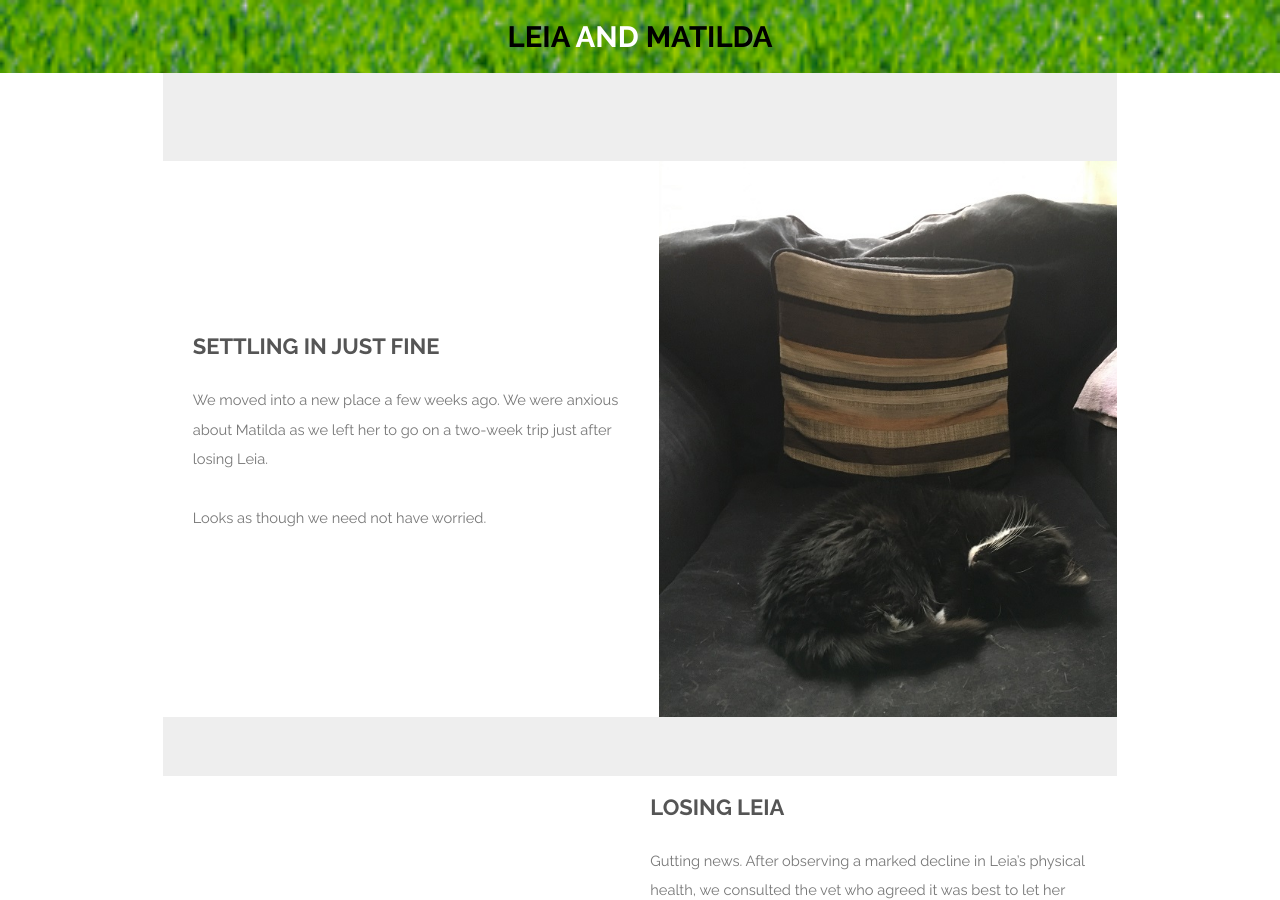
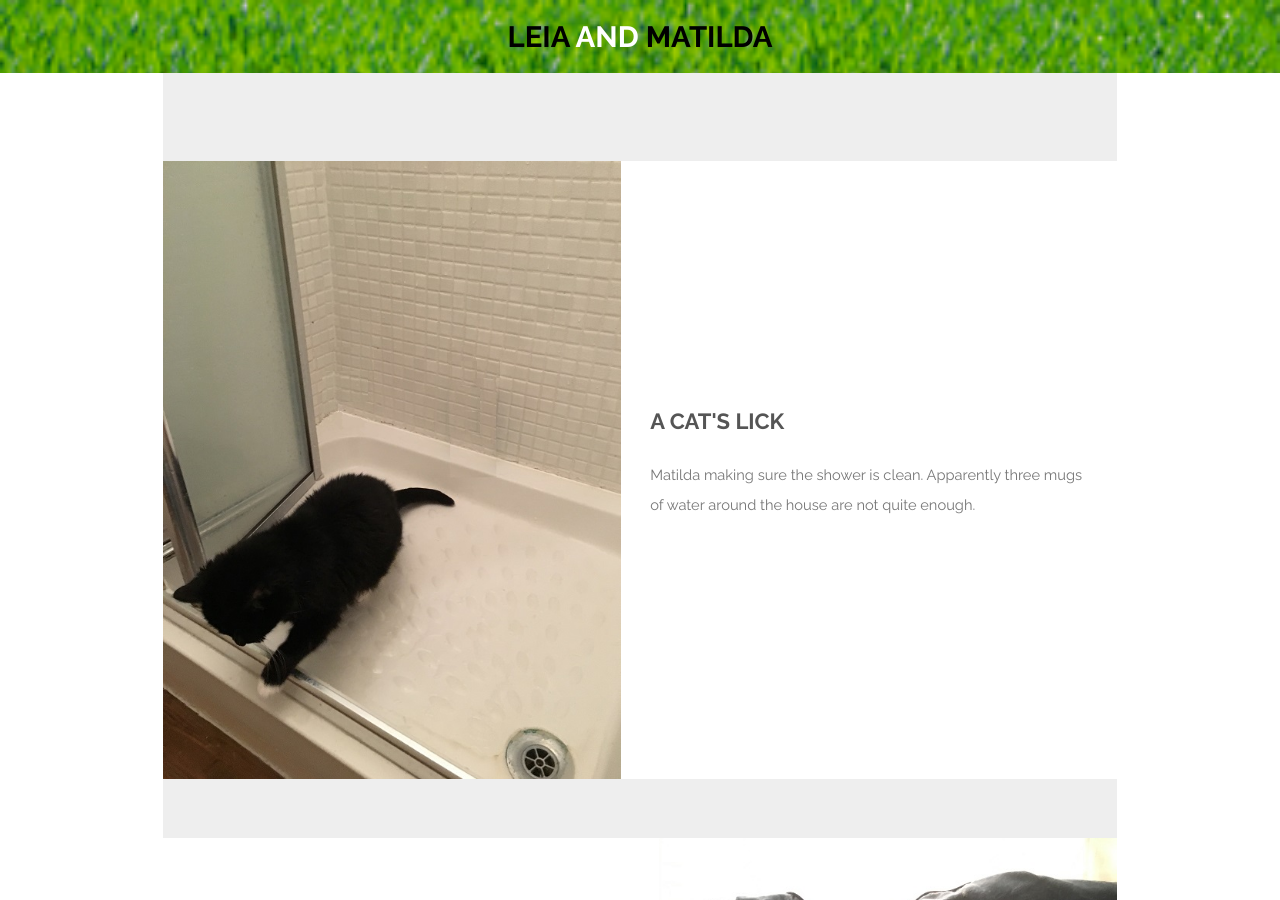
Before and after one commit to jaypalexa/leia-and-matilda, a Jekyll site: the page built from index.md, in a window 1280 px wide and 900 px high. Built offline with Jekyll 4.4.1, drawn with Linux system fonts in a browser that asks for light colours.

Commit message:
"A Cat's Lick" post.

```diff
--- a/index.md
+++ b/index.md
@@ -6,6 +6,13 @@ description: A photo essay by Leia and Matilda
 ---
 <section id="one" class="wrapper style1">
   <div class="inner">
+    <article class="feature left">
+      <span class="image"><a href="{{ site.url }}{{ site.baseurl }}/assets/images/20171119_2204_matilda.jpg"><img src="{{ site.url }}{{ site.baseurl }}/assets/images/20171119_2204_matilda.jpg" /></a></span>
+      <div class="content">
+        <h2>A Cat's Lick</h2>
+        <p>Matilda making sure the shower is clean.  Apparently three mugs of water around the house are not quite enough.</p>
+      </div>
+    </article>
     <article class="feature right">
       <span class="image"><a href="{{ site.url }}{{ site.baseurl }}/assets/images/20171119_1519_matilda.jpg"><img src="{{ site.url }}{{ site.baseurl }}/assets/images/20171119_1519_matilda.jpg" /></a></span>
       <div class="content">
```
